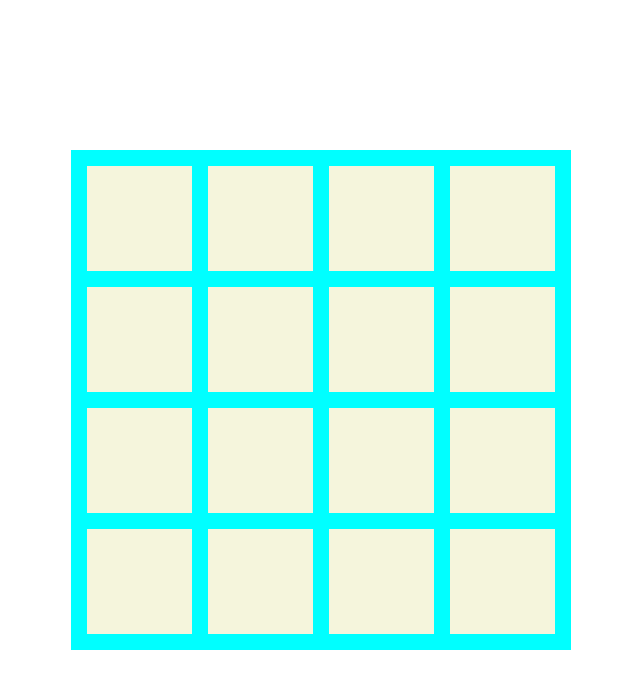
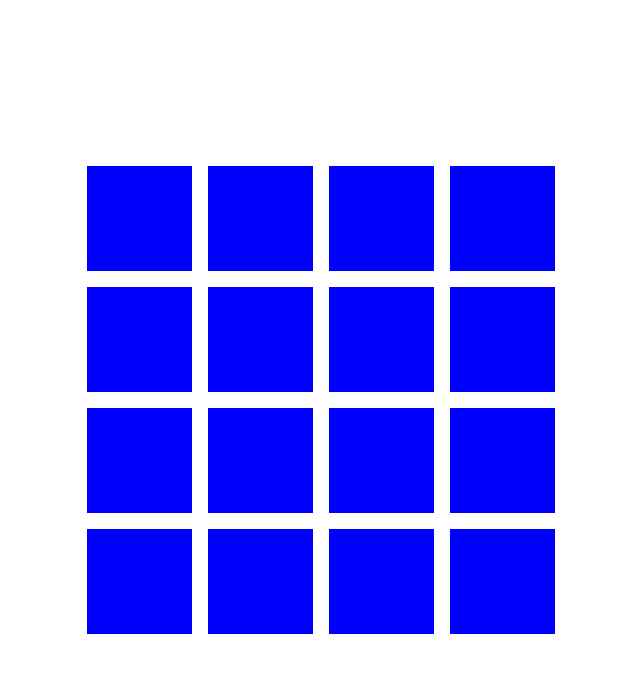
Before and after one commit to Niloufar97/Memory-Game, a plain HTML site: page index.html in a window 1280 px wide. Shown: the whole page, without its empty margins (319-959 px from the left). Drawn offline with Linux system fonts and the light colour scheme.

Commit message:
styling  cards & flipping cards with eventListener

```diff
--- a/script.js
+++ b/script.js
@@ -0,0 +1,6 @@
+const cards = document.querySelectorAll('.card')
+cards.forEach((card) => {
+    card.addEventListener('click' , () => {
+        card.classList.toggle('flipped')
+    })
+})
--- a/styles.css
+++ b/styles.css
@@ -12,7 +12,6 @@ body{
 .card-container{
     width: 500px;
     height: 500px;
-    background-color: aqua;
     padding: 1rem;
     display: grid;
     grid-template-columns: repeat(4, 1fr);
@@ -21,4 +20,27 @@ body{
 }
 .card{
     background-color: beige;
+    position: relative;
+    cursor: pointer;
+    width: 100%;
+    height: 100%;
+    transform-style: preserve-3d;
+    transition: all 0.5s ease;
 }
+.card-front , .card-back{
+    width: 100%;
+    height: 100%;
+    position: absolute;
+    backface-visibility: hidden;
+
+}
+.card-front{
+    background-color: blue;
+}
+.card-back{
+    background-color: blueviolet;
+    transform: rotateY(180deg);
+}
+.flipped{
+    transform: rotateY(180deg);
+}
```
